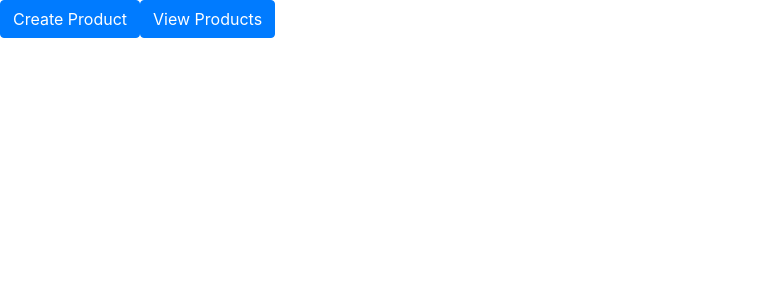
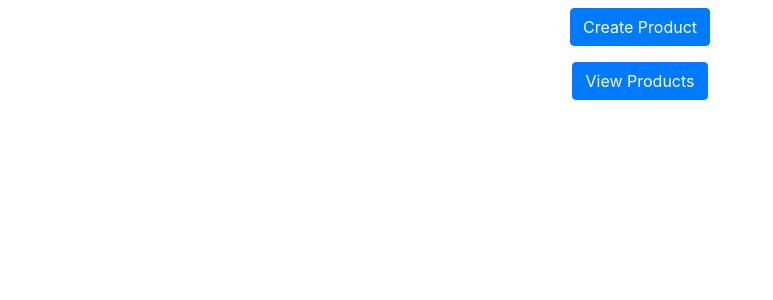
Before and after one commit to ArvinthC3000/catalogue-manager, a React (Create React App) app in the folder client/: page / in a window 1280 px wide. Shown: the top 300 px of the page, without its empty margins (0-773 px from the left). Built offline with nearby package versions, Linux system fonts and the light colour scheme.

Commit message:
App wrapper

```diff
--- a/client/src/App.js
+++ b/client/src/App.js
@@ -1,6 +1,7 @@
 import React, { Component } from 'react'
 import './App.css';
 import Form from './components/Form'
+import List from './components/List'
 import { Button } from 'react-bootstrap'
 
 class App extends Component {
@@ -17,18 +18,20 @@ class App extends Component {
     await this.setState(prevState => ({
       createProduct : false,
       viewProduct : false,
+      button: false,
       [name]: true
     }))
-    console.log(this.state)
   }
 
   render(){
     return (
-      <div>
-        <Button name='createProduct' onClick={this.handleClick} >Create Product</Button>
-        <Button name='viewProduct' onClick={this.handleClick}>View Products</Button>
-        {this.state.createProduct && <Form />}
-        {this.state.viewProduct}
+      <div className='wrapper'>
+        <div className='buttonWrapper'>
+          <Button name='createProduct' onClick={this.handleClick} >Create Product</Button>
+          <Button name='viewProduct' onClick={this.handleClick}>View Products</Button>
+        </div>
+        {this.state.createProduct && <Form buttonPage = {this.state.button}/>}
+        {this.state.viewProduct && <List />}
 
       </div>
     );
```
